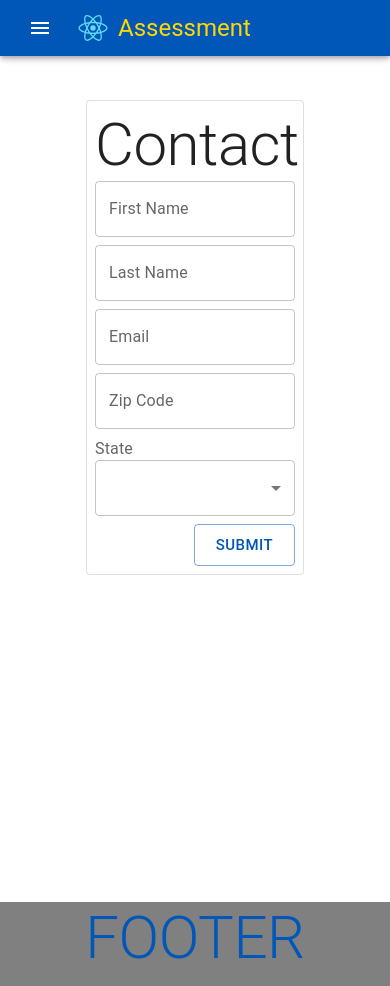
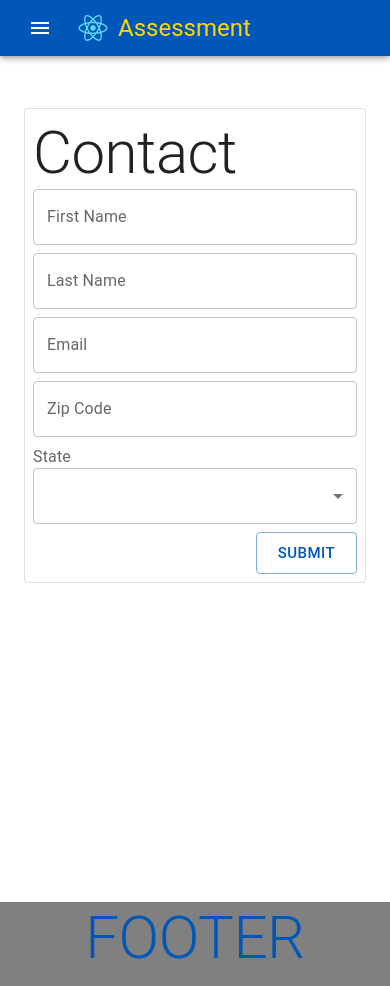
Before and after one commit to ibrobro/assessment, a React (Create React App) app: page / in a window 390 px wide. Built offline with nearby package versions, Linux system fonts and the light colour scheme.

Commit message:
small fix form card responsive widrh

```diff
--- a/src/component/page/RegisterPage.tsx
+++ b/src/component/page/RegisterPage.tsx
@@ -55,7 +55,8 @@ export default function RegisterPage() {
       <Paper
         variant='outlined'
         sx={{
-          width: {md: '400px', xs:'200px'},
+          m: 1,
+          width: {xs:'400px', sm: '600', md: '800px', },
           p: 1,
         }}
       >
```
